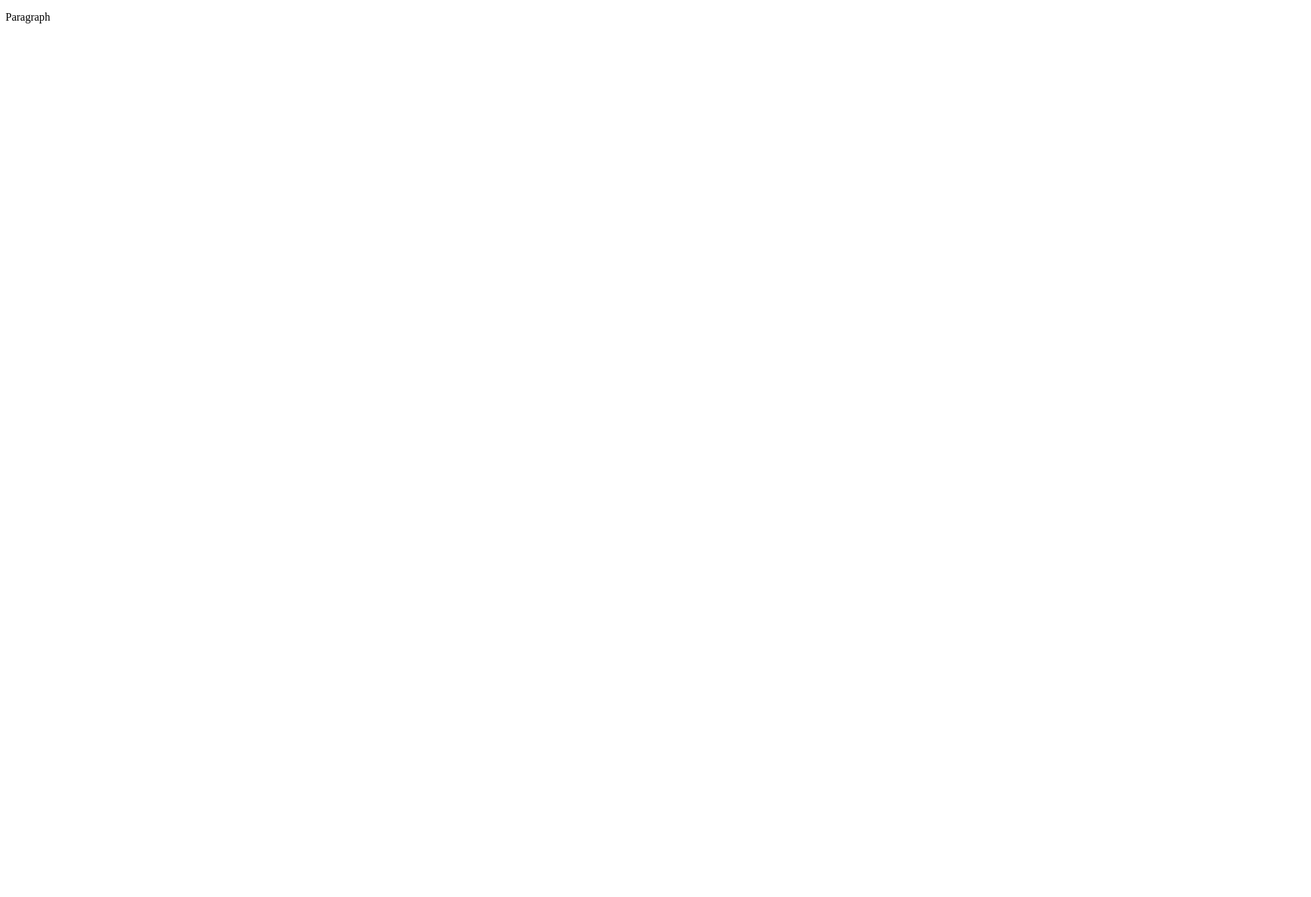
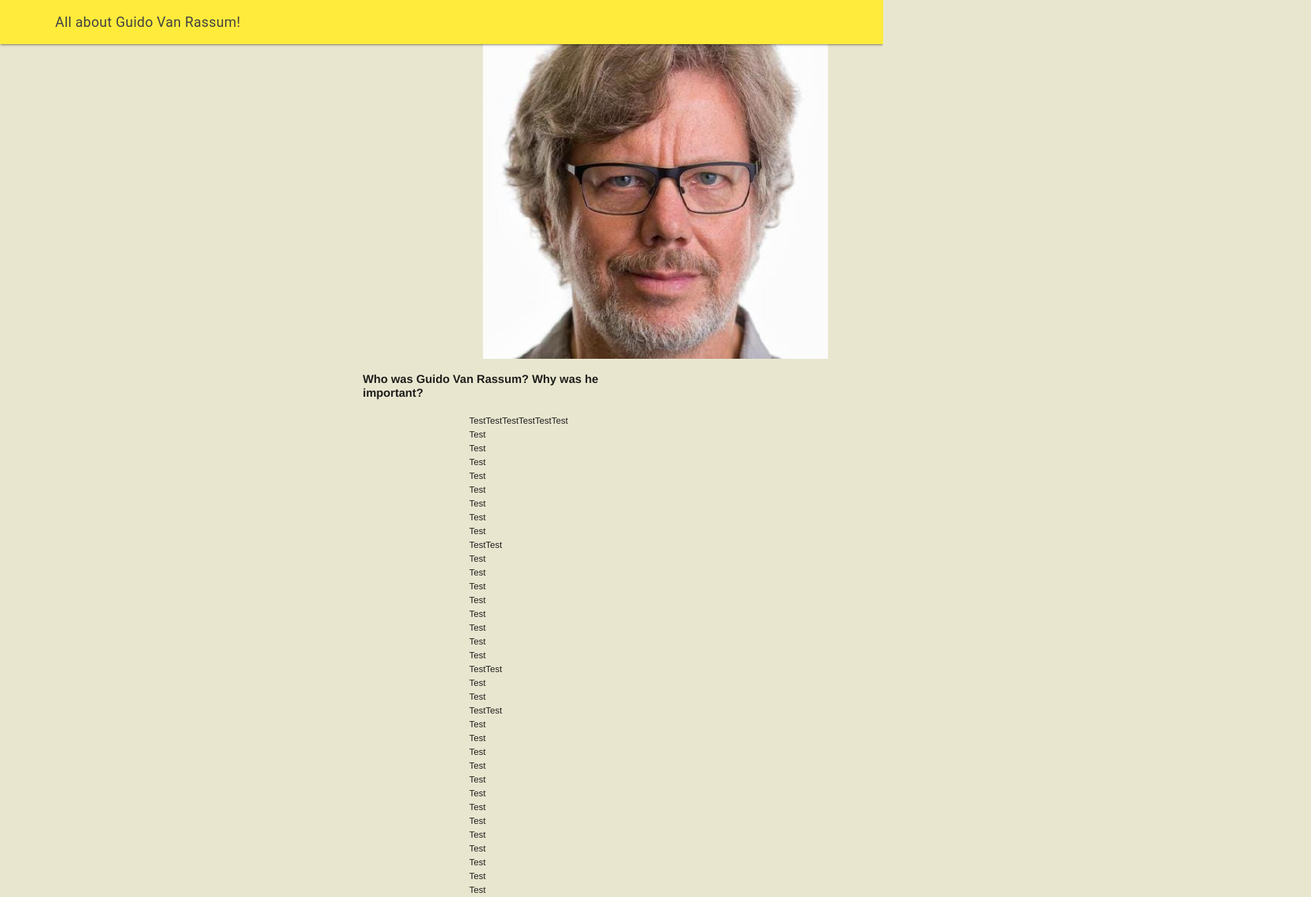
Before and after one commit to MTHS-ICS2O-2-2022/ICS2O-Assignment-01-Ryan-Duffett, a plain HTML site: page index.html in a window 1280 px wide. Shown: the top 1300 px of the page at 69% size, 1900 px wide, since content can reach past the window. Before the commit the page ends 800 px from the top, so only its background shows below. Drawn offline with nearby package versions, Linux system fonts and the light colour scheme.

Commit message:
formatted everything, designed website

```diff
--- a/css/style.css
+++ b/css/style.css
@@ -1,4 +1,33 @@
-/* Created by: Mr. Coxall
+/* Created by: Ryan Duffett
 * Created on: Sep 2020
 * This file contains the CSS for index.html
 */
+
+body {
+  background-color: rgb(233 230 208);
+}
+
+img {
+  max-width: 700px;
+  height: 500px;
+  margin-left: 700px;
+  margin-right: 700px;
+  margin-top: 20px;
+}
+
+#introHeader {
+  padding-left: 110pt;
+  padding-right: 15pt;
+  padding-top: 15pt;
+  font-size: larger;
+  font-weight: bold;
+}
+
+#bodyText {
+  padding-left: 400pt;
+  padding-right: 500pt;
+  padding-top: 15pt;
+  text-align: center;
+  font-size: small;
+  font-weight: lighter;
+}
--- a/index.html
+++ b/index.html
@@ -1,9 +1,65 @@
 <!DOCTYPE html>
 <html>
   <head>
-    <title>Title</title>
+    <meta charset="utf-8" />
+    <meta name="description" content="Webpage about Guido Van Rassum." />
+    <meta name="keywords" content="mths, ics2o" />
+    <meta name="author" content="Ryan Duffett" />
+    <meta name="viewport" content="width=device-width, initial-scale=1.0" />
+    <link rel="stylesheet" href="./css/style.css" />
+    <link
+      rel="stylesheet"
+      href="https://fonts.googleapis.com/icon?family=Material+Icons"
+    />
+    <link
+      rel="stylesheet"
+      href="https://code.getmdl.io/1.3.0/material.yellow-amber.min.css"
+    />
+    <link rel="apple-touch-icon" sizes="180x180" href="apple-touch-icon.png" />
+    <link rel="icon" type="image/png" sizes="32x32" href="Tim32x32.png" />
+    <link rel="icon" type="image/png" sizes="16x16" href="Tim16x16.png" />
+    <link rel="manifest" href="site.webmanifest" />
+    <title>All about Guido Van Rassum</title>
   </head>
   <body>
-    <p>Paragraph</p>
+    <div class="mdl-layout mdl-js-layout mdl-layout--fixed-header">
+      <header class="mdl-layout__header">
+        <div class="mdl-layout__header-row">
+          <span class="mdl-layout-title">All about Guido Van Rassum!</span>
+        </div>
+      </div>
+      </header>
+      <img src="./images/Guido.jpg" alt="style" />
+      <div class="mdl-grid" id="introHeader">
+        <div class="mdl-layout-spacer"></div>
+        <div class="mdl-cell--4-col">
+          Who was Guido Van Rassum? Why was he important?
+        </div>
+        <div class="mdl-layout-spacer"></div>
+        <main class="mdl-layout__content" id="bodyText">
+          <div class="page-content">
+            TestTestTestTestTestTest Test Test Test Test Test Test Test Test
+            TestTest Test Test Test Test Test Test Test Test TestTest Test Test
+            TestTest Test Test Test Test Test Test Test Test Test Test Test Test
+            Test Test Test Test Test Test TestTest Test Test Test Test Test Test
+            TestTestTestTest Test Test Test TestTest Test Test
+          </div>
+          <script
+            defer
+            src="https://code.getmdl.io/1.3.0/material.min.js"
+          ></script>
+          <script>
+            function buttonClicked() {
+              alert("Hello, World!")
+            }
+          </script>
+          <button
+            class="mdl-button mdl-js-button mdl-button--raised mdl-button--colored"
+            onclick="buttonClicked()"
+          >
+            Press for a quote!</button>
+        </main>
+      </div>
+    </div>
   </body>
 </html>
```
Also changed, not shown: images/Guido.jpg (added).
